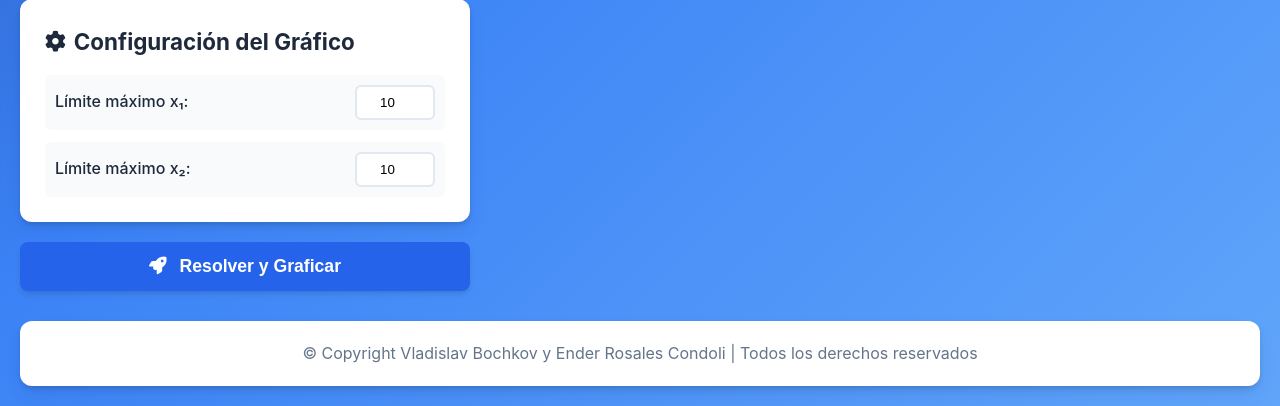
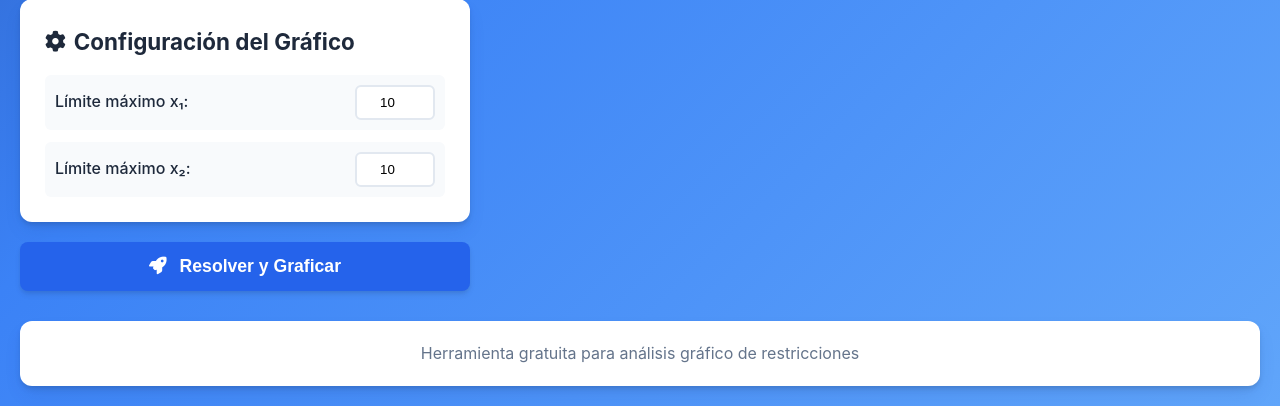
Before and after one commit to Vlastrix/analisis_grafico_de_restricciones, a Flask app: page / in a window 1280 px wide. Shown: the part 1104-1510 px from the top of the page. Run offline with Flask 3, Linux system fonts and the light colour scheme; some libraries are stand-ins or nearby versions.

Commit message:
Second commit

```diff
--- a/templates/index.html
+++ b/templates/index.html
@@ -117,7 +117,7 @@
 
         <!-- Footer -->
         <footer class="footer">
-            <p>© Copyright Vladislav Bochkov y Ender Rosales Condoli | Todos los derechos reservados</p>
+            <p>Herramienta gratuita para análisis gráfico de restricciones</p>
         </footer>
     </div>
 
```
Also changed, not shown: README.md.
